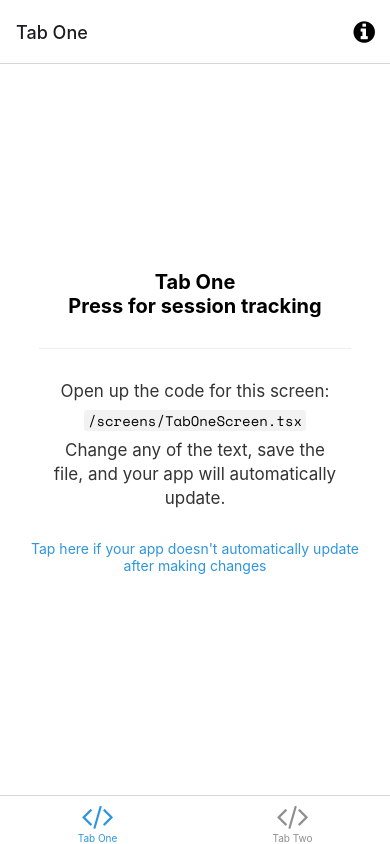
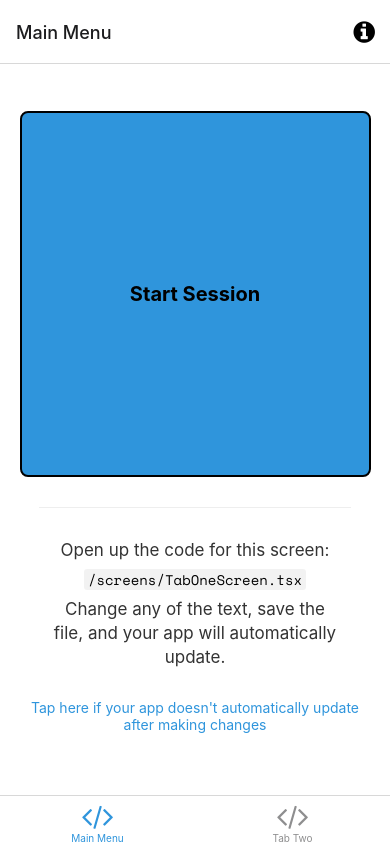
Before and after one commit to connor-lennox/QuickABA, a React Native app: screen /MainMenu in a window 390 px wide. Built offline with nearby package versions, Linux system fonts and the light colour scheme; what expo-linking would draw is missing.

Commit message:
starting to build main menu

```diff
--- a/src/constants/Colors.ts
+++ b/src/constants/Colors.ts
@@ -1,5 +1,5 @@
 const tintColorLight = '#2f95dc';
-const tintColorDark = '#fff';
+const tintColorDark = '#a236cd';
 
 export default {
   light: {
--- a/src/navigation/LinkingConfiguration.ts
+++ b/src/navigation/LinkingConfiguration.ts
@@ -15,9 +15,9 @@
     screens: {
       Root: {
         screens: {
-          TabOne: {
+          MainMenu: {
             screens: {
-              TabOneScreen: 'one',
+              MainMenuScreen: 'main',
             },
           },
           TabTwo: {
--- a/src/navigation/index.tsx
+++ b/src/navigation/index.tsx
@@ -14,7 +14,7 @@
 import useColorScheme from '../hooks/useColorScheme';
 import ModalScreen from '../screens/ModalScreen';
 import NotFoundScreen from '../screens/NotFoundScreen';
-import TabOneScreen from '../screens/TabOneScreen';
+import MainMenuScreen from '../screens/MainMenuScreen';
 import TabTwoScreen from '../screens/TabTwoScreen';
 import SessionTrackingScreen from "../screens/SessionTrackingScreen";
 import { RootStackParamList, RootTabParamList, RootTabScreenProps } from '../../types';
@@ -60,15 +60,15 @@
 
   return (
     <BottomTab.Navigator
-      initialRouteName="TabOne"
+      initialRouteName="MainMenu"
       screenOptions={{
         tabBarActiveTintColor: Colors[colorScheme].tint,
       }}>
       <BottomTab.Screen
-        name="TabOne"
-        component={TabOneScreen}
-        options={({ navigation }: RootTabScreenProps<'TabOne'>) => ({
-          title: 'Tab One',
+        name="MainMenu"
+        component={MainMenuScreen}
+        options={({ navigation }: RootTabScreenProps<'MainMenu'>) => ({
+          title: 'Main Menu',
           tabBarIcon: ({ color }) => <TabBarIcon name="code" color={color} />,
           headerRight: () => (
             <Pressable
--- /dev/null
+++ b/src/screens/MainMenuScreen.tsx
@@ -0,0 +1,59 @@
+import {StyleSheet, TouchableOpacity, useColorScheme} from 'react-native';
+
+import EditScreenInfo from '../components/EditScreenInfo';
+import { Text, View } from '../components/Themed';
+import { RootTabScreenProps } from '../../types';
+import colors from "../constants/Colors";
+
+export default function MainMenuScreen({ navigation }: RootTabScreenProps<'MainMenu'>) {
+  const colorScheme = useColorScheme();
+
+  const sessionButtonColor = colorScheme === 'light' ? styles.sessionButtonLight : styles.sessionButtonDark;
+
+  return (
+    <View style={styles.container}>
+      <TouchableOpacity onPress={() => navigation.navigate('SessionTracking')} style={[sessionButtonColor, styles.sessionButton]}>
+        <Text style={styles.title}>Start Session</Text>
+      </TouchableOpacity>
+
+      <View style={styles.separator} lightColor="#eee" darkColor="rgba(255,255,255,0.1)" />
+      <EditScreenInfo path="/screens/TabOneScreen.tsx" />
+    </View>
+  );
+}
+
+const styles = StyleSheet.create({
+  container: {
+    flex: 1,
+    alignItems: 'center',
+    justifyContent: 'center',
+  },
+  sessionButton: {
+    width: "90%",
+    height: '50%',
+    opacity: 1,
+    alignItems: 'center',
+    justifyContent: 'center',
+    padding: 10,
+    borderStyle: 'solid',
+    borderWidth: 2,
+    borderRadius: 8,
+  },
+  sessionButtonLight: {
+    backgroundColor: colors.light.tint,
+    borderColor: 'black',
+  },
+  sessionButtonDark: {
+    backgroundColor: colors.dark.tint,
+    borderColor: 'white',
+  },
+  title: {
+    fontSize: 20,
+    fontWeight: 'bold',
+  },
+  separator: {
+    marginVertical: 30,
+    height: 1,
+    width: '80%',
+  },
+});
--- a/src/screens/TabOneScreen.tsx
+++ /dev/null
@@ -1,36 +0,0 @@
-import {StyleSheet, TouchableOpacity} from 'react-native';
-
-import EditScreenInfo from '../components/EditScreenInfo';
-import { Text, View } from '../components/Themed';
-import { RootTabScreenProps } from '../../types';
-
-export default function TabOneScreen({ navigation }: RootTabScreenProps<'TabOne'>) {
-  return (
-    <View style={styles.container}>
-      <Text style={styles.title}>Tab One</Text>
-      <TouchableOpacity onPress={() => navigation.navigate('SessionTracking')}>
-        <Text style={styles.title}>Press for session tracking</Text>
-      </TouchableOpacity>
-
-      <View style={styles.separator} lightColor="#eee" darkColor="rgba(255,255,255,0.1)" />
-      <EditScreenInfo path="/screens/TabOneScreen.tsx" />
-    </View>
-  );
-}
-
-const styles = StyleSheet.create({
-  container: {
-    flex: 1,
-    alignItems: 'center',
-    justifyContent: 'center',
-  },
-  title: {
-    fontSize: 20,
-    fontWeight: 'bold',
-  },
-  separator: {
-    marginVertical: 30,
-    height: 1,
-    width: '80%',
-  },
-});
--- a/types.tsx
+++ b/types.tsx
@@ -26,7 +26,7 @@
 >;
 
 export type RootTabParamList = {
-  TabOne: undefined;
+  MainMenu: undefined;
   TabTwo: undefined;
 };
 
```
